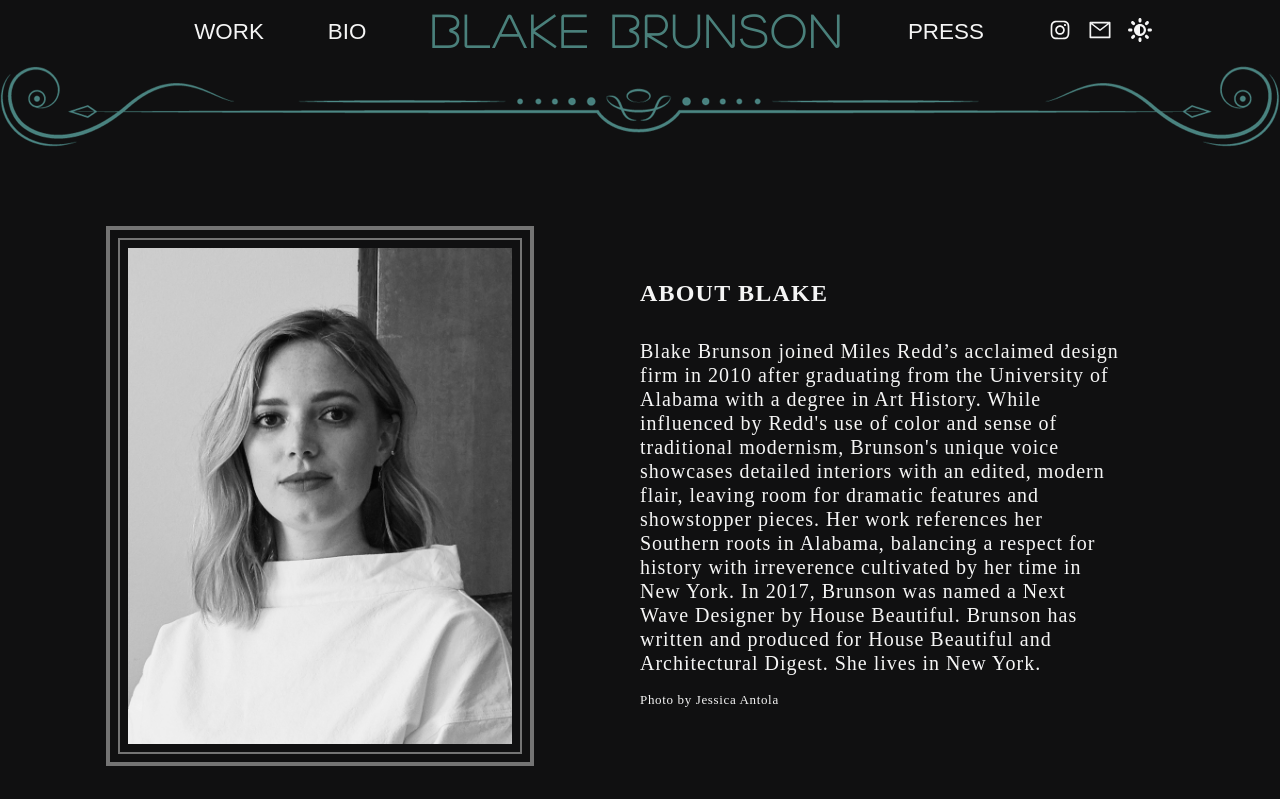
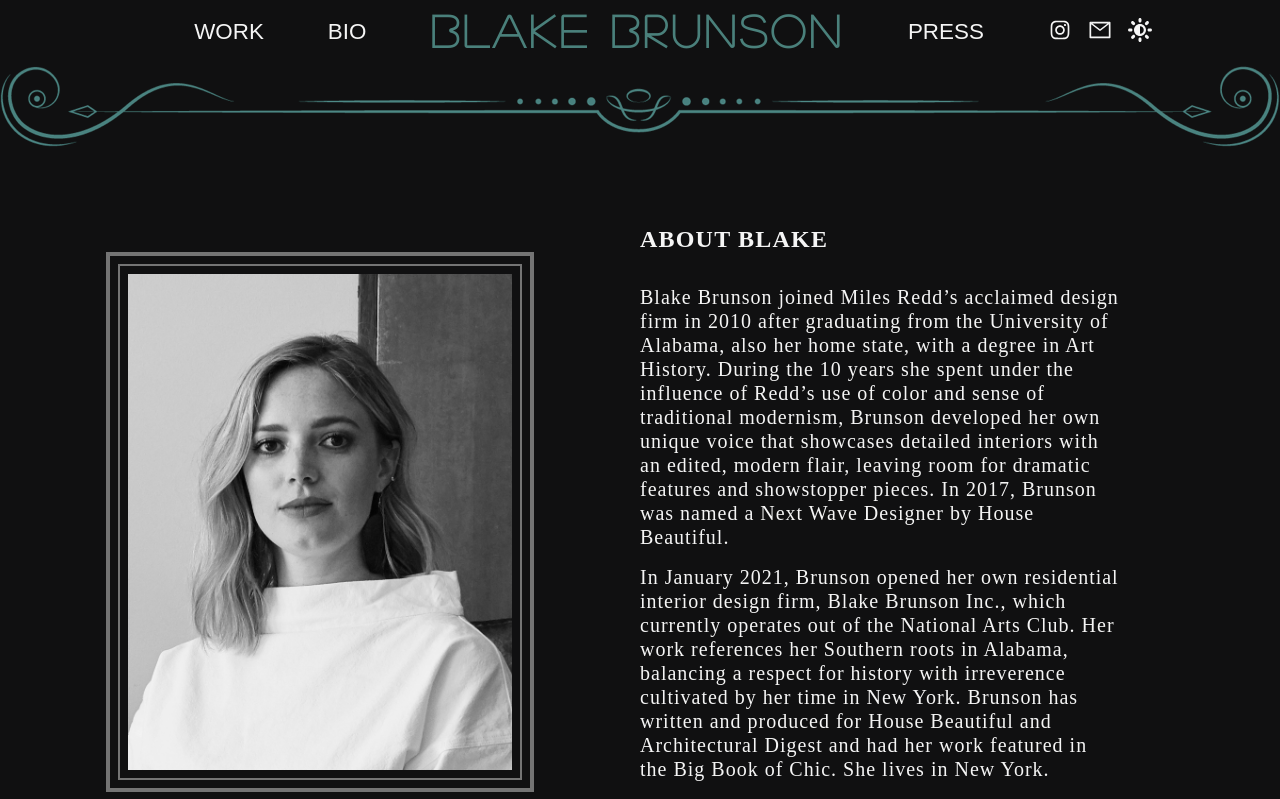
Before and after one commit to bansara/blake-brunson-portfolio, a React (Create React App) app: page /bio in a window 1280 px wide. Shown: the top 799 px of the page. Built offline with nearby package versions, Linux system fonts and the light colour scheme; a web font is replaced by a local one.

Commit message:
updated email and bio

```diff
--- a/src/components/about.jsx
+++ b/src/components/about.jsx
@@ -20,16 +20,22 @@ const About = () => {
           </h2>
           <p>
             Blake Brunson joined Miles Redd’s acclaimed design firm in 2010
-            after graduating from the University of Alabama with a degree in Art
-            History. While influenced by Redd's use of color and sense of
-            traditional modernism, Brunson's unique voice showcases detailed
-            interiors with an edited, modern flair, leaving room for dramatic
-            features and showstopper pieces. Her work references her Southern
-            roots in Alabama, balancing a respect for history with irreverence
-            cultivated by her time in New York. In 2017, Brunson was named a
-            Next Wave Designer by House Beautiful. Brunson has written and
-            produced for House Beautiful and Architectural Digest. She lives in
-            New York.
+            after graduating from the University of Alabama, also her home
+            state, with a degree in Art History. During the 10 years she spent
+            under the influence of Redd’s use of color and sense of traditional
+            modernism, Brunson developed her own unique voice that showcases
+            detailed interiors with an edited, modern flair, leaving room for
+            dramatic features and showstopper pieces. In 2017, Brunson was named
+            a Next Wave Designer by House Beautiful.
+          </p>
+          <p>
+            In January 2021, Brunson opened her own residential interior design
+            firm, Blake Brunson Inc., which currently operates out of the
+            National Arts Club. Her work references her Southern roots in
+            Alabama, balancing a respect for history with irreverence cultivated
+            by her time in New York. Brunson has written and produced for House
+            Beautiful and Architectural Digest and had her work featured in the
+            Big Book of Chic. She lives in New York.
           </p>
           <p style={{ fontSize: "small", marginTop: "1em" }}>
             Photo by Jessica Antola
--- a/src/components/icons.jsx
+++ b/src/components/icons.jsx
@@ -1,22 +1,22 @@
-import React from 'react';
+import React from "react";
 import { AiOutlineInstagram, AiOutlineMail } from "react-icons/ai";
 import { ImBrightnessContrast } from "react-icons/im";
-import toast, { Toaster } from 'react-hot-toast';
+import toast, { Toaster } from "react-hot-toast";
 
-const notify = () => toast('Email copied to clipboard.');
+const notify = () => toast("Email copied to clipboard.");
 
 /*
-* THIS IS NECESSARY TO MAKE THE TOOLTIP WORK WITH CUSTOM CHILD ELEMENTS
-* https://material-ui.com/components/tooltips/
-* ignore the react strict mode warning in the console - it doesn't apply here
-*/
+ * THIS IS NECESSARY TO MAKE THE TOOLTIP WORK WITH CUSTOM CHILD ELEMENTS
+ * https://material-ui.com/components/tooltips/
+ * ignore the react strict mode warning in the console - it doesn't apply here
+ */
 
 export const ThemeToggle = React.forwardRef(function ThemeToggle(props, ref) {
   return (
     <span {...props} ref={ref}>
       <ImBrightnessContrast />
     </span>
-  )
+  );
 });
 export const Mail = React.forwardRef(function Mail(props, ref) {
   return (
@@ -24,19 +24,18 @@ export const Mail = React.forwardRef(function Mail(props, ref) {
       {...props}
       ref={ref}
       onClick={() => {
-        navigator.clipboard.writeText("bb@blakebrunson.com ")
-          .then(notify)
+        navigator.clipboard.writeText("hello@blakebrunson.com").then(notify);
       }}
     >
       <AiOutlineMail />
       <Toaster />
     </span>
-  )
+  );
 });
 export const Insta = React.forwardRef(function Insta(props, ref) {
   return (
     <span {...props} ref={ref}>
       <AiOutlineInstagram />
     </span>
-  )
+  );
 });
```
